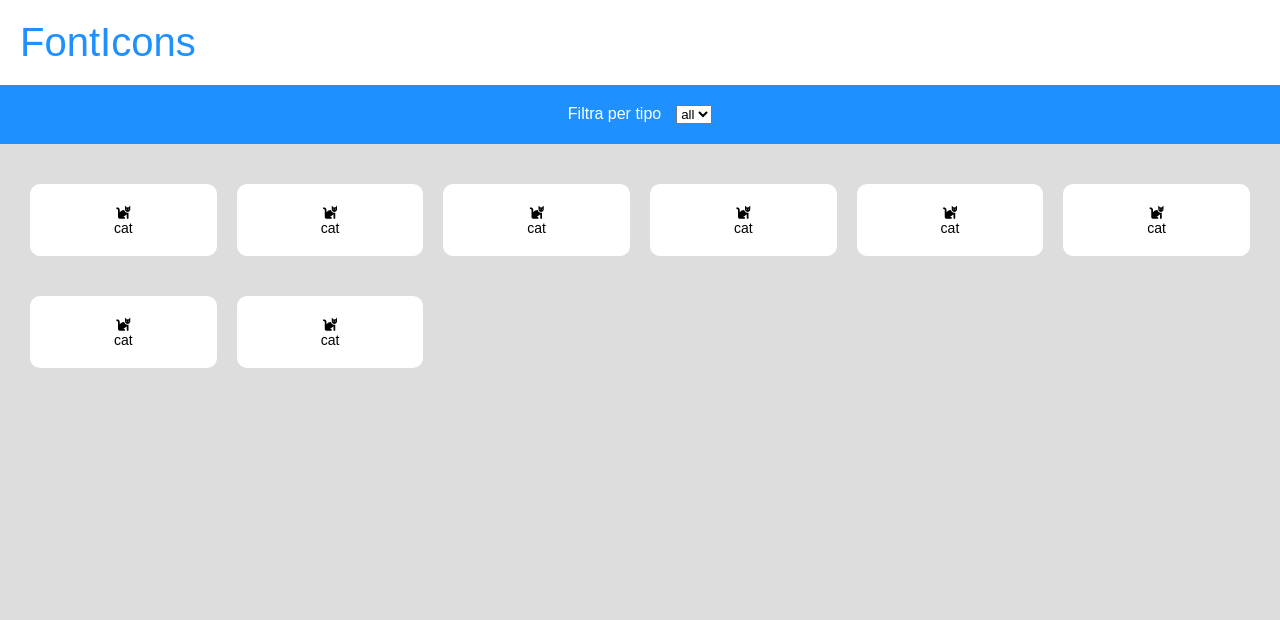
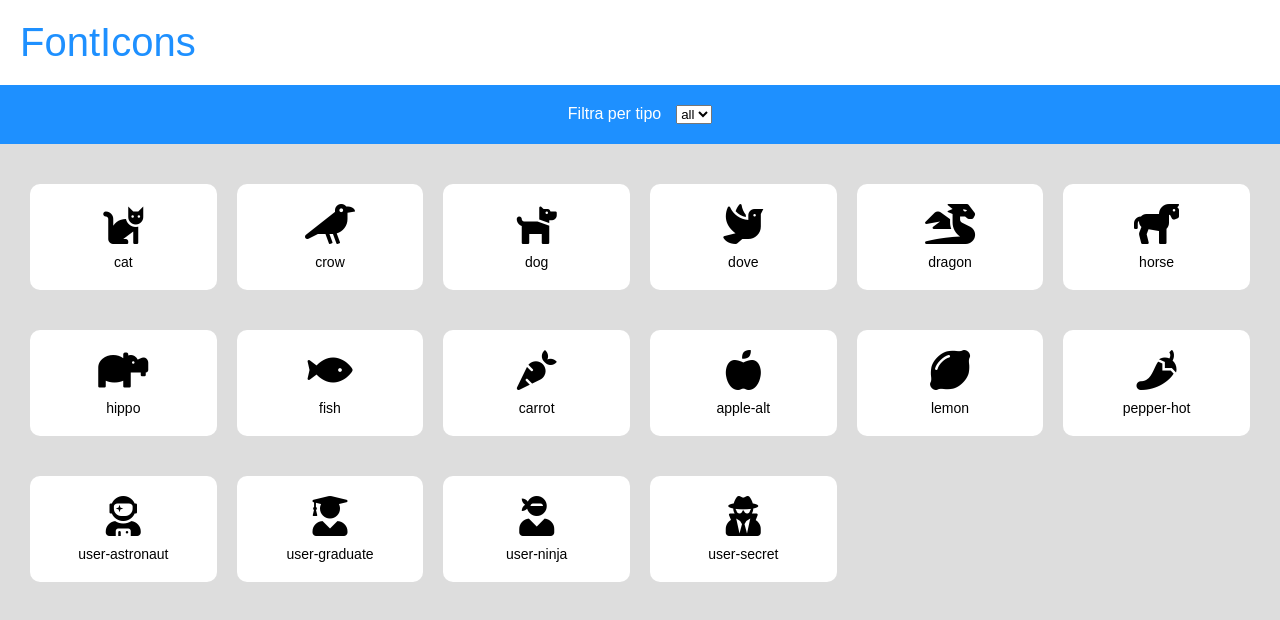
Before and after one commit to AlbertoAbate/js-es6-icons, a plain HTML site: page index.html in a window 1280 px wide. Drawn offline with nearby package versions, Linux system fonts and the light colour scheme.

Commit message:
icone stampate a schermo con js

```diff
--- a/css/styles.css
+++ b/css/styles.css
@@ -44,3 +44,7 @@ header {
   font-size: 14px;
   border-radius: 10px;
 }
+.icons .icon i {
+  font-size: 40px;
+  margin-bottom: 10px;
+}
--- a/index.html
+++ b/index.html
@@ -22,57 +22,19 @@
       </div>
 
       <div class="icons">
-        <div class="icon">
+        <!-- <div class="icon">
           <i class="fas fa-cat"></i>
           <div class="title">
             cat
           </div>
-        </div>
-        <div class="icon">
-          <i class="fas fa-cat"></i>
-          <div class="title">
-            cat
-          </div>
-        </div>
-        <div class="icon">
-          <i class="fas fa-cat"></i>
-          <div class="title">
-            cat
-          </div>
-        </div>
-        <div class="icon">
-          <i class="fas fa-cat"></i>
-          <div class="title">
-            cat
-          </div>
-        </div>
-        <div class="icon">
-          <i class="fas fa-cat"></i>
-          <div class="title">
-            cat
-          </div>
-        </div>
-        <div class="icon">
-          <i class="fas fa-cat"></i>
-          <div class="title">
-            cat
-          </div>
-        </div>
-        <div class="icon">
-          <i class="fas fa-cat"></i>
-          <div class="title">
-            cat
-          </div>
-        </div>
-        <div class="icon">
-          <i class="fas fa-cat"></i>
-          <div class="title">
-            cat
-          </div>
-        </div>
+        </div> -->
       </div>
     </div>
-
+<!--inclusione jquery  -->
+    <script
+      src="https://code.jquery.com/jquery-3.5.1.min.js"
+      integrity="sha256-9/aliU8dGd2tb6OSsuzixeV4y/faTqgFtohetphbbj0="
+      crossorigin="anonymous"></script>
 <!-- inclusione js -->
     <script src="./js/main.js"></script>
   </body>
--- a/js/main.js
+++ b/js/main.js
@@ -1,3 +1,4 @@
+$(document).ready(function(){
   // Icon set
   const icons = [
       {
@@ -97,3 +98,35 @@ const icons = [
         family: 'fas',
       },
   ];
+
+// prendiamo delle referenze
+const container = $(".icons");
+
+// richiamo della funzione
+printIcons(icons, container);
+
+
+
+}); //fine documento
+
+
+// FUNZIONI
+// funzioni per stampare a schermo
+function printIcons(icons, container) {
+
+  icons.forEach((icon) => {
+    const{family, prefix, name} = icon;  //destrutturazione
+
+    const html =   //template literal per concatenare più stringhe
+
+    `<div class="icon">
+    <i class="${family} ${prefix}${name}"></i>
+    <div class="title">
+    ${name}
+    </div>
+    </div>`;
+
+    container.append(html);
+  });
+
+}
```
Lines whose indentation alone changed are shown as unchanged.
